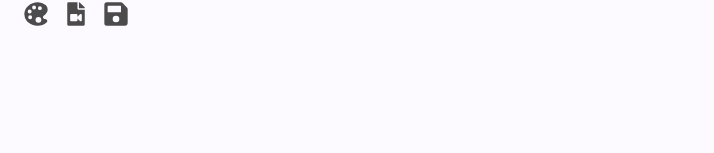
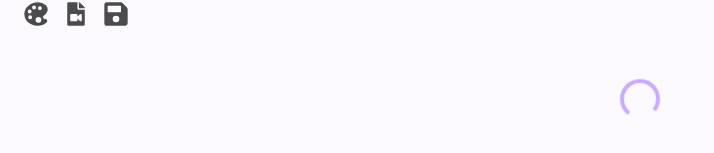
Before and after one commit to altmshfkgudtjr/Dance-with-Hangeul, a React (Create React App) app: page / in a window 1280 px wide. Shown: the part 301-454 px from the top of the page, without its empty margins (0-714 px from the left). Built offline with nearby package versions, Linux system fonts and the light colour scheme.

Commit message:
템플릿 요청 로딩 추가

```diff
--- a/src/components/common/TemplateLoading.tsx
+++ b/src/components/common/TemplateLoading.tsx
@@ -1,30 +1,97 @@
+import { useEffect, useState } from 'react';
 import styled, { css } from 'styled-components';
 // styles
 import animations from 'src/lib/styles/animations';
+import palette from 'src/lib/styles/palette';
+import zIndex from 'src/lib/styles/zIndex';
+import media from 'src/lib/styles/media';
 
-const TemplateLoading = ({ time = 400, isClose }: Props) => {
+/**
+ * 템플릿 로딩 컴포넌트
+ * @param props
+ * @param props.isShow 템플릿 페이지 표시 여부
+ * @param props.isClose 로딩 표시 여부
+ * @param props.time 로딩 전환 트랜지션 시간
+ */
+const TemplateLoading = ({ isShow, isClose, time = 400 }: Props) => {
+  const [isDisplay, setIsDisplay] = useState(isShow);
+
+  useEffect(() => {
+    const timer = window.setTimeout(() => setIsDisplay(isShow), time);
+    return () => window.clearTimeout(timer);
+  }, [isShow, time]);
+
   return (
-    <Wrapper time={time} isClose={isClose}>
-      <div>Loading</div>
+    <Wrapper time={time} isShow={isShow} isDisplay={isDisplay} isClose={isClose}>
+      <Circle isClose={isClose} />
     </Wrapper>
   );
 };
 
-const Wrapper = styled.div<Props>`
-  animation: ${({ time, isClose }) =>
+const Wrapper = styled.div<{
+  time: number;
+  isShow: boolean;
+  isDisplay: boolean;
+  isClose: boolean;
+}>`
+  position: absolute;
+  width: 3rem;
+  height: 3rem;
+  left: 0;
+  right: 0;
+  top: 0;
+  bottom: 0;
+  margin: auto;
+  z-index: ${zIndex.modal};
+  display: ${({ isDisplay, isClose }) => (isDisplay && !isClose ? 'block' : 'none')};
+  ${({ time, isShow }) =>
+    isShow
+      ? css`
+          animation: ${time + 100}ms ${animations.fadeIn};
+        `
+      : css`
+          animation: ${time + 100}ms ${animations.fadeOut};
+        `}
+
+  ${media.small} {
+    width: 100vw;
+    height: calc(100vh - 96px);
+    top: 48px;
+    left: 0;
+    margin: 0;
+    background-color: rgba(255, 255, 255, 0.2);
+    backdrop-filter: blur(6px);
+  }
+`;
+
+const Circle = styled.div<{ isClose: boolean }>`
+  position: absolute;
+  left: 0;
+  right: 0;
+  top: 0;
+  bottom: 0;
+  margin: auto;
+  width: 2rem;
+  height: 2rem;
+  border-radius: 50%;
+  border: 4px solid ${palette.purple4};
+  border-bottom: 4px solid rgba(0, 0, 0, 0);
+  ${({ isClose }) =>
     isClose
       ? css`
-          ${time}ms ${animations.fadeOut}
+          animation: 1.2s ${animations.spin} infinite;
         `
       : css`
-          ${time}ms ${animations.fadeIn}
+          animation: 1.2s ${animations.spin} infinite;
         `};
-  animation-fill-mode: forwards;
+  transform: rotate(360deg);
+  /* animation-fill-mode: forwards; */
 `;
 
 type Props = {
-  time: number;
+  isShow: boolean;
   isClose: boolean;
+  time?: number;
 };
 
 export default TemplateLoading;
--- a/src/containers/WordAnime.tsx
+++ b/src/containers/WordAnime.tsx
@@ -2,6 +2,7 @@
 // components
 import WordAnimeLayout from 'src/components/layout/WordAnime';
 import CanvasLayout from 'src/components/layout/Canvas';
+import TemplateLoading from 'src/components/common/TemplateLoading';
 // hook
 import { useSelector, useDispatch } from 'src/lib/hooks/useStore';
 import useTransitionSuspense from 'src/lib/hooks/useTransitionSuspense';
@@ -20,7 +21,7 @@
   const [CanvasComponent, setCanvasComponent] = useState<any>(function () {
     return () => null;
   });
-  const { isFullfilled, DelayedSuspense } = useTransitionSuspense({
+  const { isPending, isFullfilled, DelayedSuspense } = useTransitionSuspense({
     delay: 1000,
   });
 
@@ -46,6 +47,8 @@
   return (
     <>
       {isDisplay && (
+        <>
+          <TemplateLoading isShow={isShow} isClose={!isPending} />
           <WordAnimeLayout time={TransitionTime} isAnime={isAnime}>
             <DelayedSuspense>
               <CanvasLayout isFullfilled={isFullfilled}>
@@ -57,6 +60,7 @@
               </CanvasLayout>
             </DelayedSuspense>
           </WordAnimeLayout>
+        </>
       )}
     </>
   );
--- a/src/containers/sidemenu/Roulette.tsx
+++ b/src/containers/sidemenu/Roulette.tsx
@@ -33,8 +33,8 @@
     selectedConsonant === ''
       ? null
       : // TODO Production 에서 주석해제\
-        // templates[selectedConsonant].map((template, idx) => (
-        mockupData.map((template, idx) => (
+        templates[selectedConsonant].map((template, idx) => (
+          // mockupData.map((template, idx) => (
           <ItemBtn
             key={template.id}
             idx={idx}
--- a/src/lib/hooks/useRoulette.ts
+++ b/src/lib/hooks/useRoulette.ts
@@ -121,6 +121,7 @@
     if (!cylinderElement) return;
 
     cylinderDom.current = cylinderElement;
+    // TODO children이 빈 배열이 나오는 버그 수정
     setButtonCount(cylinderElement.children.length);
   }, [element, setButtonCount]);
 
```
Lines whose indentation alone changed are shown as unchanged.
